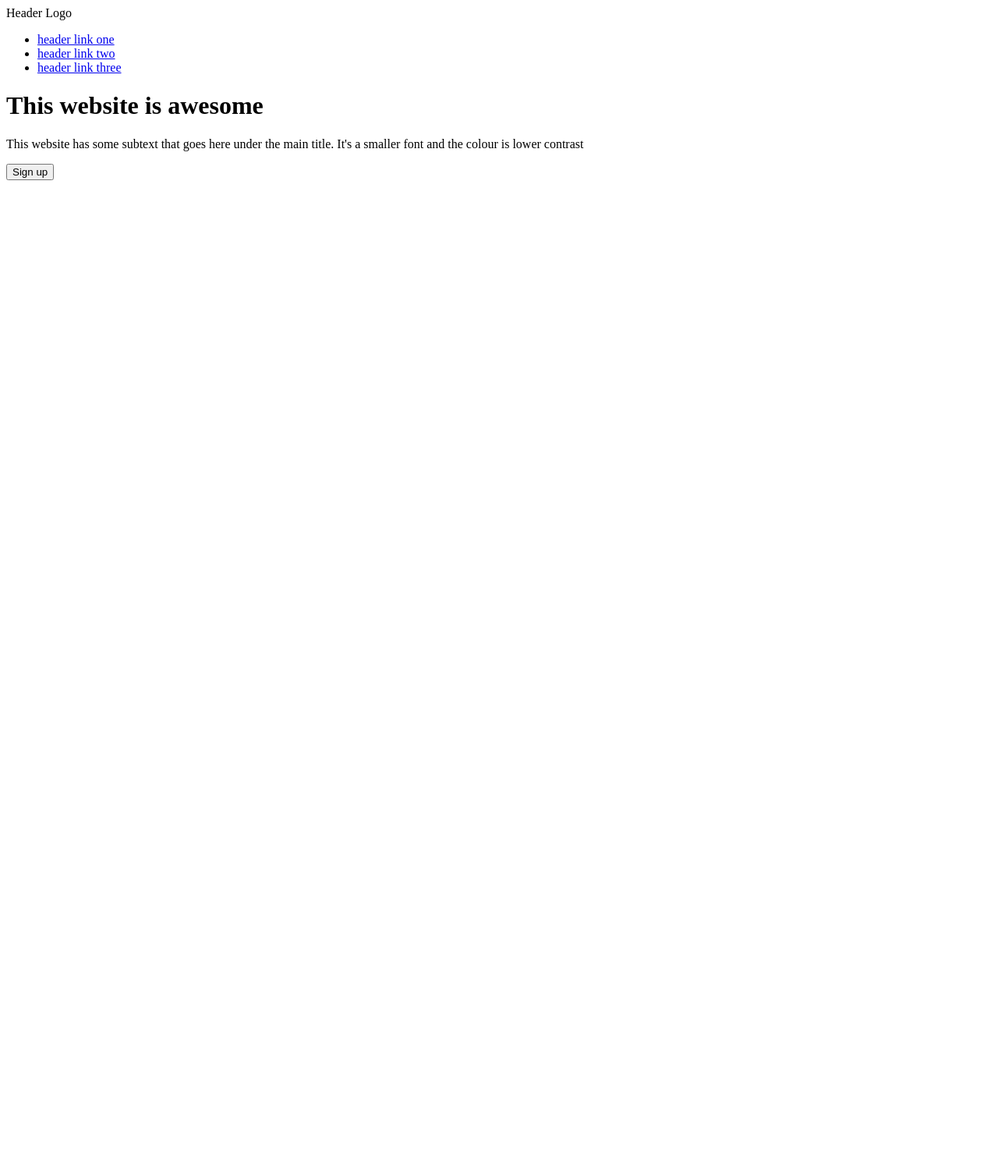
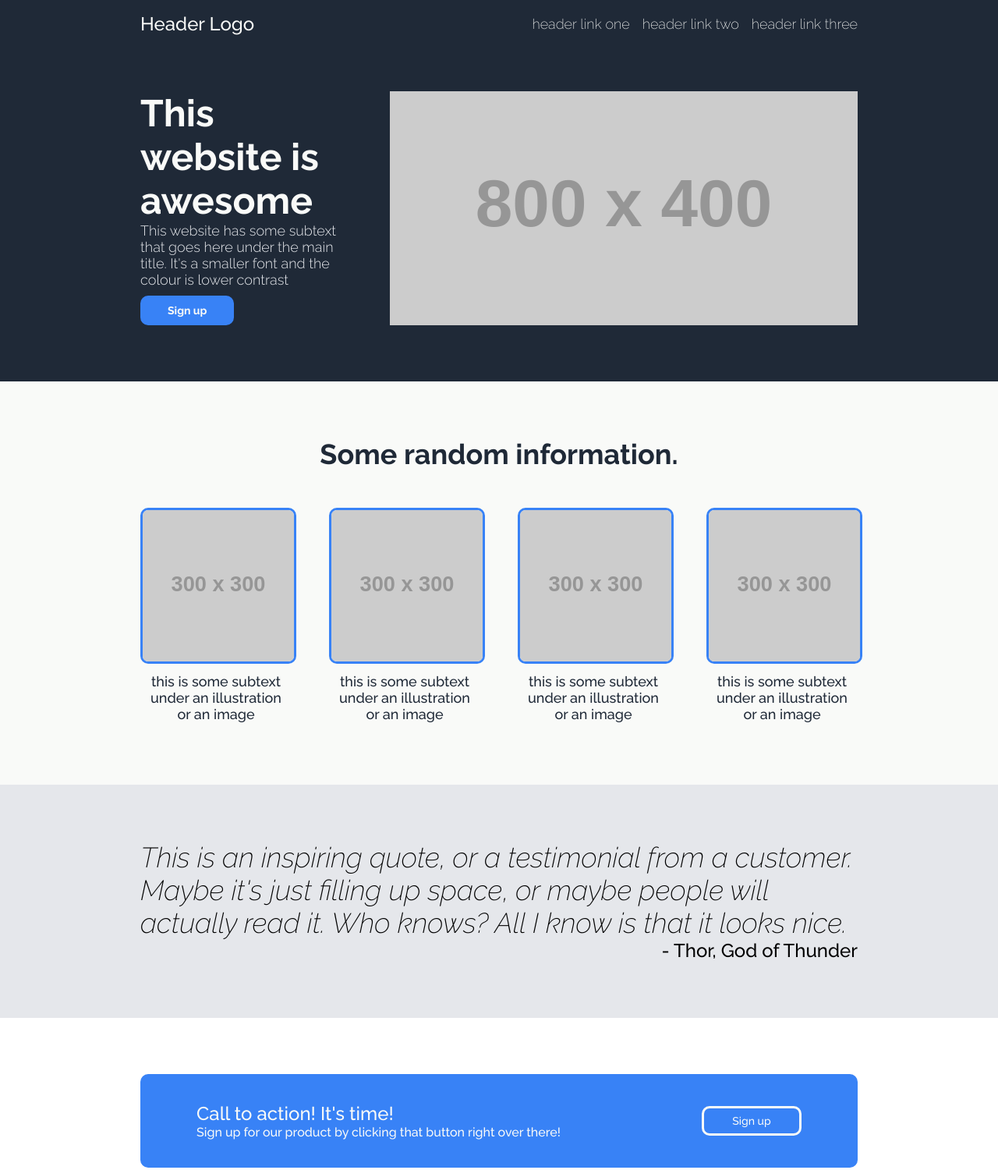
Before and after one commit to p-g-t/odin-landingpage, a plain HTML site: page index.html in a window 1280 px wide. Shown: the top 1500 px of the page at 78% size. Before the commit the page ends 800 px from the top, so only its background shows below. Drawn offline with Linux system fonts and the light colour scheme; placeholder pictures from the web are drawn by us.

Commit message:
completed all CSS

```diff
--- a/index.html
+++ b/index.html
@@ -4,6 +4,10 @@
   <meta charset="UTF-8">
   <meta name="viewport" content="width=device-width, initial-scale=1.0">
   <title>Document</title>
+  <link rel="stylesheet" href="styles.css">
+  <link rel="preconnect" href="https://fonts.googleapis.com">
+<link rel="preconnect" href="https://fonts.gstatic.com" crossorigin>
+<link href="https://fonts.googleapis.com/css2?family=Poppins:wght@300&family=Raleway:ital,wght@0,200;0,300;0,500;0,600;0,700;1,200;1,300;1,500&display=swap" rel="stylesheet">
 </head>
 <body>
   <header>
@@ -16,25 +20,54 @@
       </ul>
     </nav>
   </header>
-  <div class="hero">
-    <div class="hero-text">
+  <div class="section1">
+    <div class="section1-text">
       <h1>This website is awesome</h1>
       <p>This website has some subtext that goes here under the main title. It's a smaller font and the colour is lower contrast</p>
       <button class="sign-up">Sign up</button>
     </div>
+    <img src="https://placehold.co/800x400" alt="placeholder image" />
+  </div>
 
+  <div class="section2">
+    <h2>Some random information.</h2>
+    <div class="section2-boxes">
+      <div class="box">
+        <img src="https://placehold.co/300" alt="placeholder image" />
+        <p>this is some subtext under an illustration or an image</p>
+      </div>
+      <div class="box">
+        <img src="https://placehold.co/300" alt="placeholder image" />
+        <p>this is some subtext under an illustration or an image</p>
+      </div>
+      <div class="box">
+        <img src="https://placehold.co/300" alt="placeholder image" />
+        <p>this is some subtext under an illustration or an image</p>
+      </div>
+      <div class="box">
+        <img src="https://placehold.co/300" alt="placeholder image" />
+        <p>this is some subtext under an illustration or an image</p>
+      </div>
+    </div>
   </div>
-  <div class="box-info">
 
+  <div class="section3">
+    <blockquote>
+      <p>This is an inspiring quote, or a testimonial from a customer. Maybe it's just filling up space, or maybe people will actually read it. Who knows? All I know is that it looks nice.</p>
+      <footer>- Thor, God of Thunder</footer>
+    </blockquote>
   </div>
-  <div class="citation">
 
+  <div class="section4">
+    <div class="section4-text">
+      <h4>Call to action! It's time!</h4>
+      <p>Sign up for our product by clicking that button right over there!</p>
+    </div>
+    <button class="sign-up2">Sign up</button>
   </div>
-  <div class="cta">
 
-  </div>
-  <footer>
-
+  <footer class="footer">
+    <h6>Copyright &copy; The Odin Project 2021</h6>
   </footer>
 
 </body>
--- /dev/null
+++ b/styles.css
@@ -0,0 +1,191 @@
+* {
+  margin: 0;
+  padding: 0;
+  font-family: 'Poppins', sans-serif;
+  font-family: 'Raleway', sans-serif;
+}
+
+/* puts the 6 sections in a column */
+body {
+  display: flex;
+  flex-direction: column;
+}
+
+/* adds padding - section padding in each section */
+
+header,
+.footer {
+  padding: 0px 180px;
+}
+
+/* creates the flexbox for the nav bar and logo */
+header {
+  display: flex;
+  align-items: center;
+  justify-content: space-between;
+  background-color: #1f2937;
+  color: #f9faf8;
+  padding-top: 16px;
+}
+
+.header-logo {
+  margin-right: auto;
+  font-size: 24px;
+  font-weight: 500;
+}
+
+nav ul {
+  display: flex;
+  list-style: none;
+  gap: 16px;
+}
+
+nav li {
+  font-weight: 200;
+  font-size: 18px;
+}
+
+nav a {
+  text-decoration: none;
+  color: #f9faf8;
+}
+
+/* section1 hero flexbox */
+.section1 {
+  display: flex;
+  align-items: center;
+  justify-content: space-around;
+  gap: 48px;
+  background-color: #1f2937;
+  color: #f9faf8;
+  padding: 72px 180px;
+}
+
+.section1 img {
+  max-width: 600px;
+}
+
+.section1-text h1 {
+  font-size: 48px;
+  font-weight: 700;
+}
+
+.section1-text p {
+  font-size: 18px;
+  font-weight: 300;
+  padding-bottom: 10px;
+  color: #e5e7eb;
+}
+
+.sign-up {
+  background-color: #3882f6;
+  font-size: 14px;
+  font-weight: 700;
+  border: 3px solid #3882f6;
+  border-radius: 10px;
+  padding: 8px 32px;
+  color: #f9faf8;
+}
+
+/* Information boxes */
+.section2 {
+  background-color: #f9faf8;
+  color: #1f2937;
+  text-align: center;
+  padding: 72px 180px;
+}
+
+h2 {
+  font-weight: 700;
+  font-size: 36px;
+  padding-bottom: 48px;
+}
+
+.section2-boxes {
+  display: flex;
+  justify-content: space-evenly;
+  align-items: center;
+  gap: 48px;
+}
+
+/* fixes images not scaling down the flexbox, accompanied by width and height parameters on the images in .box img */
+.box {
+  min-width: 0;
+}
+
+.box img {
+  border: 3px solid #3882f6;
+  border-radius: 10px;
+  width: 100%;
+  height: auto;
+}
+
+.box p {
+  font-size: 18px;
+  padding: 8px;
+}
+
+/* section 3 quote */
+.section3 {
+  background-color: #e5e7eb;
+  padding: 72px 180px;
+}
+
+blockquote p {
+  font-size: 36px;
+  font-style: italic;
+  font-weight: 200;
+}
+
+blockquote footer {
+  font-size: 24px;
+  font-weight: 500;
+  text-align: end;
+}
+
+/* section 4 CTA */
+.section4 {
+  background-color: #3882f6;
+  color: #f9faf8;
+  margin: 72px 180px;
+  padding: 36px 72px;
+  display: flex;
+  align-items: center;
+  gap: 12px;
+  border-radius: 10px;
+}
+
+.section4-text {
+  flex: 3;
+}
+
+.sign-up2 {
+  flex: 1;
+  width: 100%;
+  min-width: 96px;
+  max-width: 128px;
+  background-color: #3882f6;
+  border: 3px solid #f9faf8;
+  border-radius: 10px;
+  font-size: 14px;
+  font-weight: 500;
+  padding: 8px 12px;
+  color: #f9faf8;
+}
+
+h4 {
+  font-size: 24px;
+  font-weight: 500;
+}
+
+/* footer */
+.footer {
+  display: flex;
+  justify-content: center;
+  align-items: center;
+  background-color: #1f2937;
+  color: #f9faf8;
+  font-size: 18px;
+  font-weight: 200;
+  padding: 32px;
+}
```
